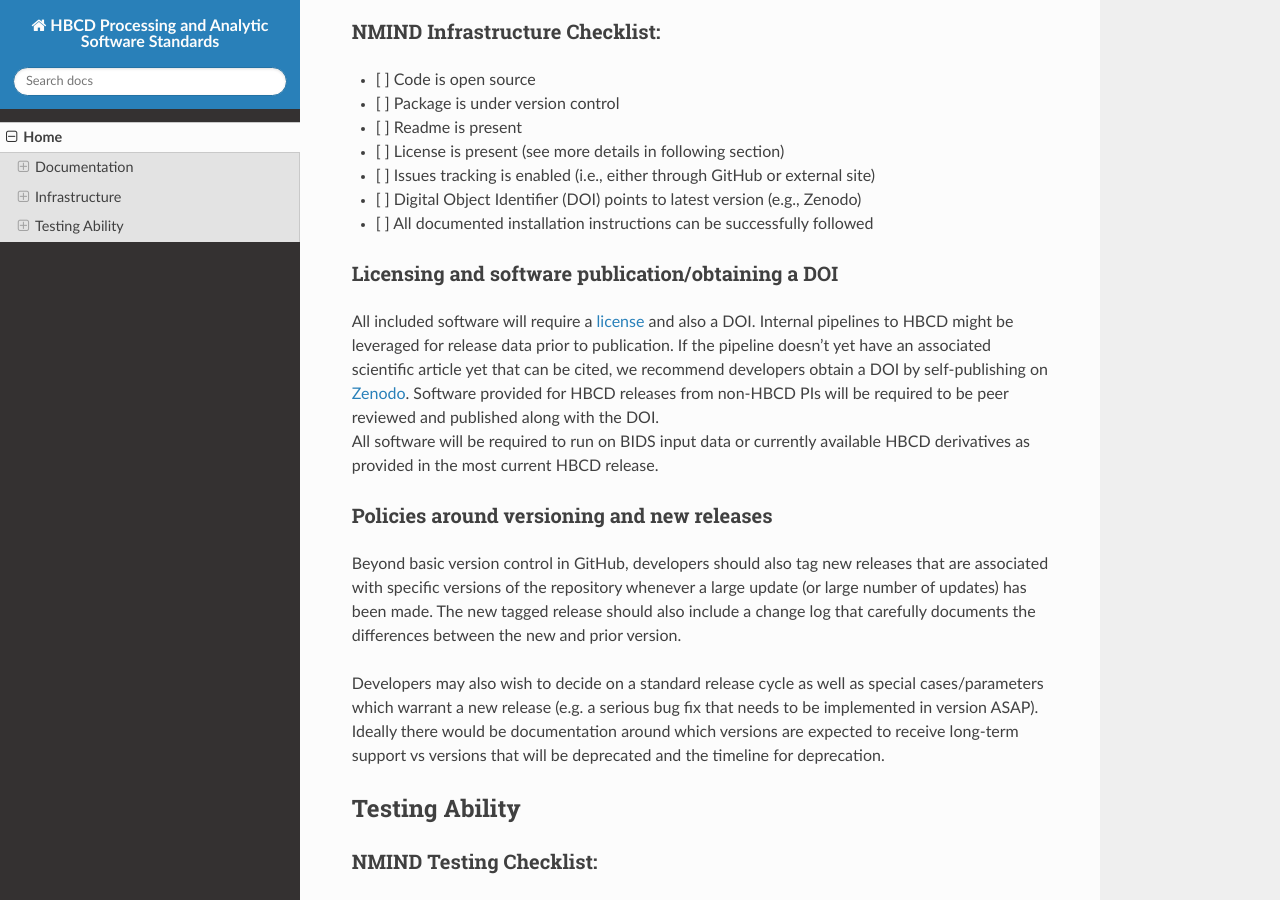
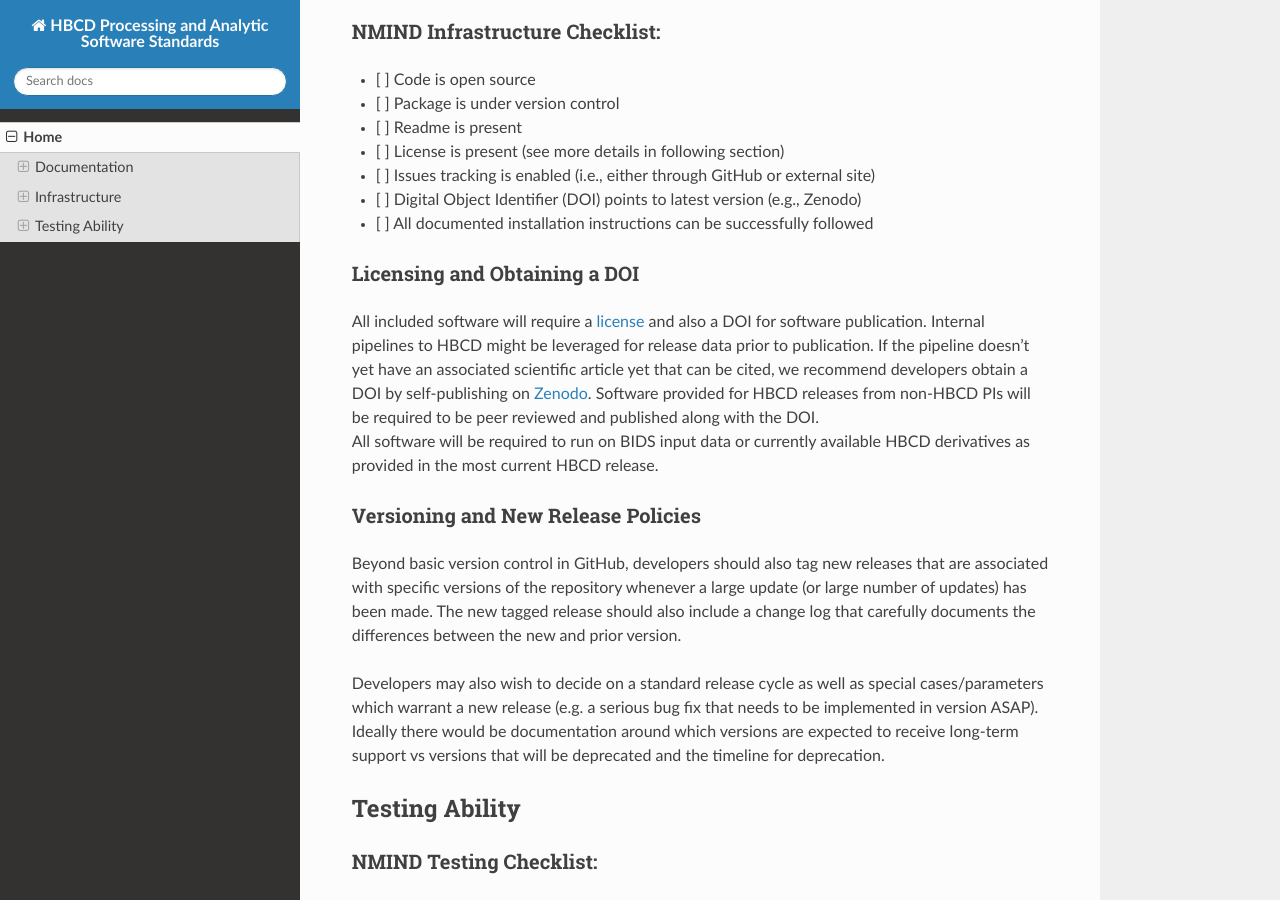
Before and after one commit to DCAN-Labs/hbcd-standards-RTDs, an MkDocs documentation site: the page built from docs/index.md, in a window 1280 px wide and 900 px high, scrolled down 1338 px. Built offline with MkDocs 1.6.1, drawn with Linux system fonts in a browser that asks for light colours; nearby versions of some CDN libraries.

Commit message:
Update index.md

```diff
--- a/docs/index.md
+++ b/docs/index.md
@@ -38,12 +38,12 @@ We recommend using the [fMRIPrep ReadtheDocs](https://fmriprep.org/en/stable/) a
 - [ ] Digital Object Identifier (DOI) points to latest version (e.g., Zenodo)
 - [ ] All documented installation instructions can be successfully followed
 
-### Licensing and software publication/obtaining a DOI
+### Licensing and Obtaining a DOI
 
-All included software will require a [license](https://docs.github.com/en/communities/setting-up-your-project-for-healthy-contributions/adding-a-license-to-a-repository) and also a DOI. Internal pipelines to HBCD might be leveraged for release data prior to publication. If the pipeline doesn’t yet have an associated scientific article yet that can be cited, we recommend developers obtain a DOI by self-publishing on [Zenodo](https://cdnis-brain.readthedocs.io/zenodo/). Software provided for HBCD releases from non-HBCD PIs will be required to be peer reviewed and published along with the DOI.
+All included software will require a [license](https://docs.github.com/en/communities/setting-up-your-project-for-healthy-contributions/adding-a-license-to-a-repository) and also a DOI for software publication. Internal pipelines to HBCD might be leveraged for release data prior to publication. If the pipeline doesn’t yet have an associated scientific article yet that can be cited, we recommend developers obtain a DOI by self-publishing on [Zenodo](https://cdnis-brain.readthedocs.io/zenodo/). Software provided for HBCD releases from non-HBCD PIs will be required to be peer reviewed and published along with the DOI.
 All software will be required to run on BIDS input data or currently available HBCD derivatives as provided in the most current HBCD release.
 
-### Policies around versioning and new releases
+### Versioning and New Release Policies
 
 Beyond basic version control in GitHub, developers should also tag new releases that are associated with specific versions of the repository whenever a large update (or large number of updates) has been made. The new tagged release should also include a change log that carefully documents the differences between the new and prior version.
 
```
